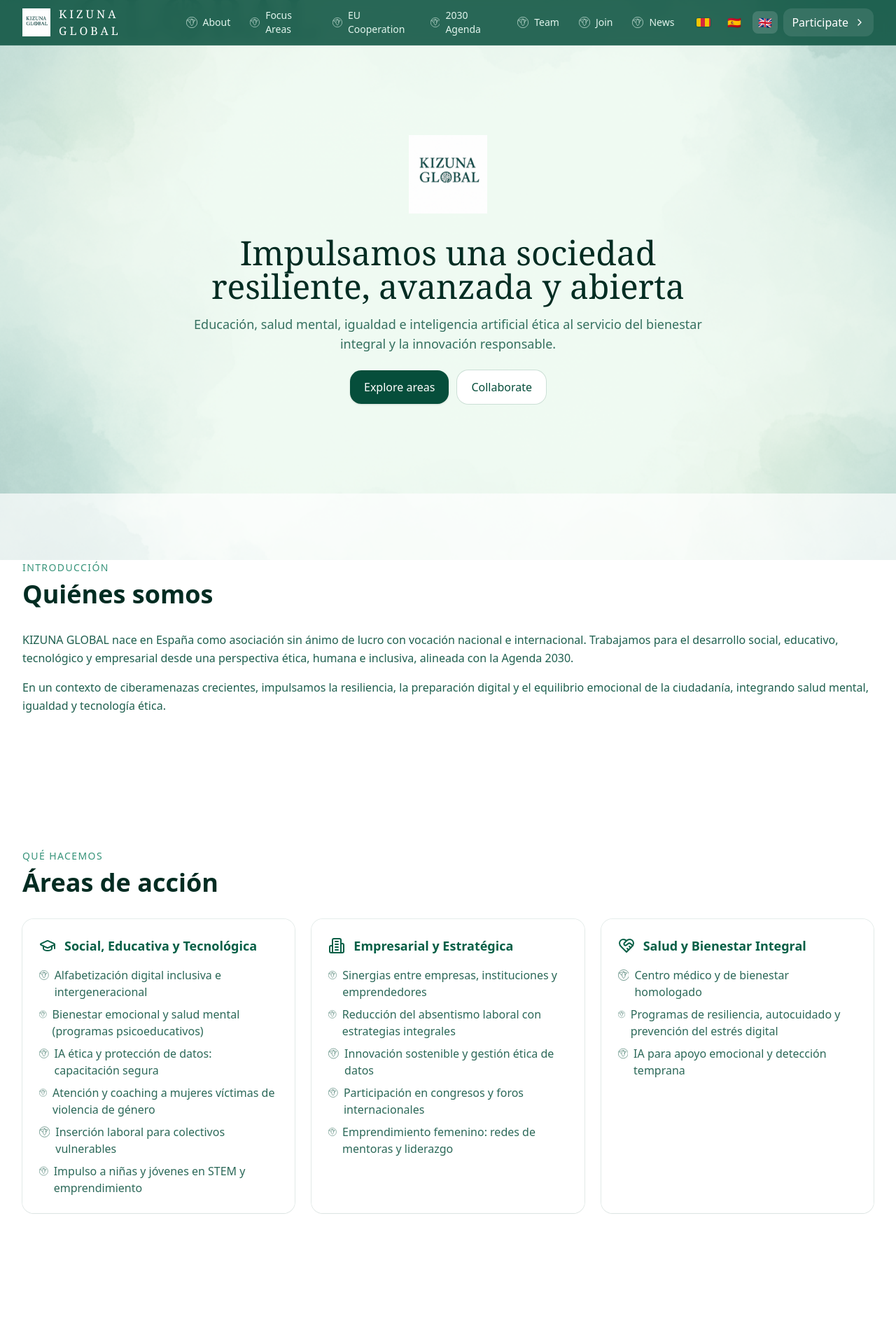
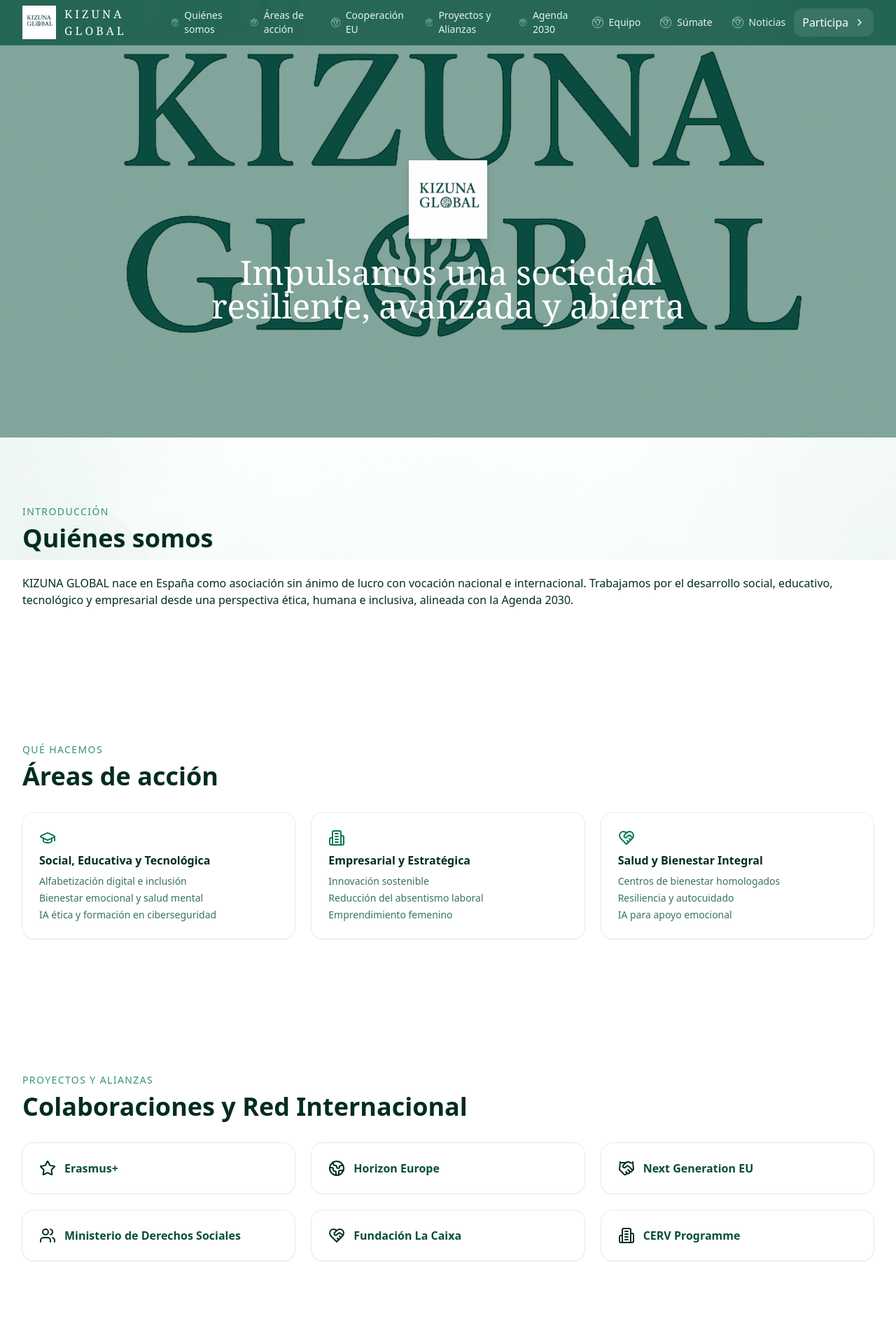
Before and after one commit to francasino/kizuna-site, a React (Vite) app: page / in a window 1280 px wide. Shown: the top 1920 px of the page at 70% size. Built offline with nearby package versions, Linux system fonts and the light colour scheme.

Commit message:
Update App.jsx

```diff
--- a/src/App.jsx
+++ b/src/App.jsx
@@ -2,23 +2,21 @@
 import { motion } from "framer-motion";
 import {
   ChevronRight,
+  GraduationCap,
   HeartHandshake,
-  ShieldCheck,
-  GraduationCap,
-  BrainCircuit,
   Building2,
   Users,
+  Globe2,
   Handshake,
-  Globe2,
   Star,
   Newspaper,
   PiggyBank,
 } from "lucide-react";
 
 import logo from "./assets/kizuna-logo.png";
-import bg from "./assets/bg.png"; // ✅ background image imported
+import bg from "./assets/bg.png"; // background & carousel placeholder
 
-// ───────── Small reusable components ─────────
+// Small reusable pieces
 const LogoMark = ({ className = "w-8 h-8" }) => (
   <svg viewBox="0 0 100 100" className={className} aria-hidden>
     <circle cx="50" cy="50" r="48" fill="none" stroke="currentColor" strokeWidth="4" />
@@ -52,47 +50,28 @@
   </section>
 );
 
-const Pill = ({ children }) => (
-  <span className="inline-flex items-center gap-1 rounded-full border border-emerald-700/20 bg-white/90 px-3 py-1 text-sm text-emerald-900 shadow-sm">
-    <LogoMark className="w-4 h-4" /> {children}
-  </span>
-);
-
 const NavLink = ({ href, children }) => (
-  <a
-    href={href}
-    className="inline-flex items-center gap-2 px-3 py-2 rounded-xl text-emerald-50/95 hover:text-white hover:bg-emerald-900/20 transition-colors"
-  >
+  <a href={href} className="inline-flex items-center gap-2 px-3 py-2 rounded-xl text-emerald-50/95 hover:text-white hover:bg-emerald-900/20 transition-colors">
     <LogoMark className="w-4 h-4" />
     <span className="text-sm font-medium">{children}</span>
   </a>
 );
 
-const CatalanFlag = () => (
-  <span
-    aria-label="Catalan"
-    title="Català"
-    className="inline-block w-5 h-3 rounded-sm shadow ring-1 ring-black/10"
-    style={{
-      background: "repeating-linear-gradient(to right, #f6c400 0 6px, #d7263d 6px 12px)",
-    }}
-  />
-);
+// Main app
+export default function App() {
+  const [index, setIndex] = useState(0);
+  const images = [bg, logo]; // carousel placeholders
 
-// ───────── Main component ─────────
-export default function App() {
-  const [lang, setLang] = useState("es");
+  // auto-loop carousel
   useEffect(() => {
-    const n = (navigator.language || "es").slice(0, 2);
-    if (n === "en") setLang("en");
-    else if (n === "ca") setLang("ca");
-    else setLang("es");
-  }, []);
+    const interval = setInterval(() => {
+      setIndex((i) => (i + 1) % images.length);
+    }, 3500);
+    return () => clearInterval(interval);
+  }, [images.length]);
 
-  const t = useMemo(
-    () =>
-      ({
-        es: {
+  // Language stub (you can expand later)
+  const t = {
     about: "Quiénes somos",
     areas: "Áreas de acción",
     eu: "Cooperación EU",
@@ -100,94 +79,22 @@
     team: "Equipo",
     join: "Súmate",
     news: "Noticias",
+    partners: "Proyectos y Alianzas",
     participate: "Participa",
     explore: "Explorar áreas",
     collaborate: "Colabora",
     send: "Enviar",
-        },
-        ca: {
-          about: "Qui som",
-          areas: "Àrees d'acció",
-          eu: "Cooperació UE",
-          ods: "Agenda 2030",
-          team: "Equip",
-          join: "Uneix-t'hi",
-          news: "Notícies",
-          participate: "Participa",
-          explore: "Explora àrees",
-          collaborate: "Col·labora",
-          send: "Envia",
-        },
-        en: {
-          about: "About",
-          areas: "Focus Areas",
-          eu: "EU Cooperation",
-          ods: "2030 Agenda",
-          team: "Team",
-          join: "Join",
-          news: "News",
-          participate: "Participate",
-          explore: "Explore areas",
-          collaborate: "Collaborate",
-          send: "Send",
-        },
-      })[lang],
-    [lang]
-  );
+  };
 
   const menu = [
     { href: "#about", label: t.about },
     { href: "#areas", label: t.areas },
     { href: "#eu", label: t.eu },
+    { href: "#partners", label: t.partners },
     { href: "#ods", label: t.ods },
     { href: "#team", label: t.team },
     { href: "#join", label: t.join },
     { href: "#news", label: t.news },
-  ];
-
-  const areas = [
-    {
-      icon: <GraduationCap className="w-6 h-6" />,
-      title: "Social, Educativa y Tecnológica",
-      points: [
-        "Alfabetización digital inclusiva e intergeneracional",
-        "Bienestar emocional y salud mental (programas psicoeducativos)",
-        "IA ética y protección de datos: capacitación segura",
-        "Atención y coaching a mujeres víctimas de violencia de género",
-        "Inserción laboral para colectivos vulnerables",
-        "Impulso a niñas y jóvenes en STEM y emprendimiento",
-      ],
-    },
-    {
-      icon: <Building2 className="w-6 h-6" />,
-      title: "Empresarial y Estratégica",
-      points: [
-        "Sinergias entre empresas, instituciones y emprendedores",
-        "Reducción del absentismo laboral con estrategias integrales",
-        "Innovación sostenible y gestión ética de datos",
-        "Participación en congresos y foros internacionales",
-        "Emprendimiento femenino: redes de mentoras y liderazgo",
-      ],
-    },
-    {
-      icon: <HeartHandshake className="w-6 h-6" />,
-      title: "Salud y Bienestar Integral",
-      points: [
-        "Centro médico y de bienestar homologado",
-        "Programas de resiliencia, autocuidado y prevención del estrés digital",
-        "IA para apoyo emocional y detección temprana",
-      ],
-    },
-  ];
-
-  const ods = [
-    { n: 3, t: "Salud y bienestar" },
-    { n: 4, t: "Educación de calidad" },
-    { n: 5, t: "Igualdad de género" },
-    { n: 8, t: "Trabajo decente y crecimiento" },
-    { n: 9, t: "Innovación e infraestructura" },
-    { n: 10, t: "Reducción de desigualdades" },
-    { n: 17, t: "Alianzas para los objetivos" },
   ];
 
   const team = [
@@ -196,28 +103,21 @@
     { role: "Tesorero", name: "David Domènech Vallvé" },
   ];
 
-  // ───────── JSX ─────────
   return (
-    <div className="min-h-screen relative text-emerald-950">
-      {/* ✅ Fixed background visible under everything */}
+    <div className="relative min-h-screen text-emerald-950">
+      {/* Background */}
       <div className="fixed inset-0 -z-10">
-        <div
-          className="absolute inset-0 bg-cover bg-center"
-          style={{ backgroundImage: `url(${bg})` }}
-        />
-        <div className="absolute inset-0 bg-emerald-50/70" />
+        <div className="absolute inset-0 bg-cover bg-center" style={{ backgroundImage: `url(${bg})` }} />
+        <div className="absolute inset-0 bg-emerald-50/80" />
       </div>
 
       {/* Navbar */}
       <header className="sticky top-0 z-50 backdrop-blur bg-emerald-900/85 border-b border-white/10">
         <nav className="mx-auto max-w-7xl px-4 sm:px-6 lg:px-8 flex items-center justify-between h-16">
           <a href="#home" className="flex items-center gap-3 text-white">
-            <img src={logo} alt="Kizuna Global" className="h-10 w-auto" /> {/* larger logo */}
-            <span className="font-serif tracking-[0.25em] hidden sm:block">
-              KIZUNA GLOBAL
-            </span>
+            <img src={logo} alt="Kizuna Global" className="h-10 sm:h-12 w-auto" />
+            <span className="font-serif tracking-[0.25em] hidden sm:block">KIZUNA GLOBAL</span>
           </a>
-
           <div className="hidden md:flex items-center gap-1">
             {menu.map((m) => (
               <NavLink key={m.href} href={m.href}>
@@ -225,132 +125,104 @@
               </NavLink>
             ))}
           </div>
-
-          <div className="flex items-center gap-2 ml-3">
-            <button
-              aria-label="Català"
-              onClick={() => setLang("ca")}
-              className={`rounded-lg px-2 py-1 text-white/90 hover:bg-white/10 ${
-                lang === "ca" ? "bg-white/15" : ""
-              }`}
-            >
-              <CatalanFlag />
-            </button>
-            <button
-              aria-label="Español"
-              onClick={() => setLang("es")}
-              className={`rounded-lg px-2 py-1 hover:bg-white/10 ${
-                lang === "es" ? "bg-white/15" : ""
-              }`}
-            >
-              🇪🇸
-            </button>
-            <button
-              aria-label="English"
-              onClick={() => setLang("en")}
-              className={`rounded-lg px-2 py-1 hover:bg-white/10 ${
-                lang === "en" ? "bg-white/15" : ""
-              }`}
-            >
-              🇬🇧
-            </button>
-            <a
-              href="#join"
-              className="inline-flex items-center gap-2 rounded-xl bg-white/10 px-3 py-2 text-white hover:bg-white/20 transition"
-            >
+          <a href="#join" className="inline-flex items-center gap-2 rounded-xl bg-white/10 px-3 py-2 text-white hover:bg-white/20 transition">
             {t.participate} <ChevronRight className="w-4 h-4" />
           </a>
-          </div>
         </nav>
       </header>
 
-      {/* Hero */}
-      <section id="home" className="py-24 sm:py-32 text-center">
-        <motion.div
-          initial={{ opacity: 0, y: 18 }}
-          animate={{ opacity: 1, y: 0 }}
-          transition={{ duration: 0.7 }}
-          className="mx-auto max-w-3xl px-4"
-        >
-          <img src={logo} alt="Kizuna Global Logo" className="mx-auto h-28 w-auto mb-8" />
-          <h1 className="font-serif text-4xl sm:text-5xl text-emerald-950 leading-tight">
+      {/* Hero Carousel */}
+      <section id="home" className="relative overflow-hidden h-[70vh] flex items-center justify-center text-center">
+        {images.map((img, i) => (
+          <motion.img
+            key={i}
+            src={img}
+            alt="carousel"
+            className="absolute inset-0 w-full h-full object-cover"
+            initial={{ opacity: 0 }}
+            animate={{ opacity: i === index ? 1 : 0 }}
+            transition={{ duration: 1 }}
+          />
+        ))}
+        <div className="absolute inset-0 bg-emerald-900/50" />
+        <div className="relative z-10 text-white px-4">
+          <img src={logo} alt="Kizuna Global" className="mx-auto h-28 w-auto mb-6 drop-shadow-lg" />
+          <h1 className="font-serif text-4xl sm:text-5xl max-w-3xl mx-auto leading-tight">
             Impulsamos una sociedad resiliente, avanzada y abierta
           </h1>
-          <p className="mt-4 text-lg text-emerald-900/80">
-            Educación, salud mental, igualdad e inteligencia artificial ética al servicio del bienestar integral y la innovación responsable.
-          </p>
-          <div className="mt-6 flex justify-center flex-wrap gap-3">
-            <a
-              href="#areas"
-              className="rounded-2xl bg-emerald-900 text-white px-5 py-3 shadow hover:shadow-md transition"
-            >
-              {t.explore}
-            </a>
-            <a
-              href="#join"
-              className="rounded-2xl bg-white text-emerald-900 ring-1 ring-emerald-900/15 px-5 py-3 hover:bg-emerald-50 transition"
-            >
-              {t.collaborate}
-            </a>
         </div>
-        </motion.div>
       </section>
 
       {/* About */}
       <Section id="about" eyebrow="Introducción" title="Quiénes somos">
-        <p className="text-emerald-900/90 leading-relaxed">
-          KIZUNA GLOBAL nace en España como asociación sin ánimo de lucro con vocación nacional e internacional. Trabajamos para el desarrollo social, educativo, tecnológico y empresarial desde una perspectiva ética, humana e inclusiva, alineada con la Agenda 2030.
-        </p>
-        <p className="mt-4 text-emerald-900/90 leading-relaxed">
-          En un contexto de ciberamenazas crecientes, impulsamos la resiliencia, la preparación digital y el equilibrio emocional de la ciudadanía, integrando salud mental, igualdad y tecnología ética.
+        <p>
+          KIZUNA GLOBAL nace en España como asociación sin ánimo de lucro con vocación nacional e internacional. Trabajamos por el desarrollo social, educativo, tecnológico y empresarial desde una perspectiva ética, humana e inclusiva, alineada con la Agenda 2030.
         </p>
       </Section>
 
       {/* Areas */}
       <Section id="areas" eyebrow="Qué hacemos" title="Áreas de acción">
         <div className="grid md:grid-cols-2 lg:grid-cols-3 gap-6">
-          {areas.map((a, i) => (
-            <motion.div
-              key={i}
-              initial={{ opacity: 0, y: 12 }}
-              whileInView={{ opacity: 1, y: 0 }}
-              viewport={{ once: true }}
-              transition={{ delay: i * 0.05 }}
-              className="rounded-2xl bg-white/95 p-6 ring-1 ring-emerald-900/10 shadow-sm hover:shadow-md transition"
-            >
-              <div className="flex items-center gap-3 text-emerald-800">
-                {a.icon}
-                <h3 className="font-semibold text-lg">{a.title}</h3>
+          <div className="rounded-2xl bg-white/95 p-6 ring-1 ring-emerald-900/10 shadow-sm">
+            <GraduationCap className="w-6 h-6 text-emerald-700 mb-2" />
+            <h3 className="font-semibold mb-2">Social, Educativa y Tecnológica</h3>
+            <ul className="text-emerald-900/80 text-sm space-y-1">
+              <li>Alfabetización digital e inclusión</li>
+              <li>Bienestar emocional y salud mental</li>
+              <li>IA ética y formación en ciberseguridad</li>
+            </ul>
           </div>
-              <ul className="mt-4 space-y-2 text-emerald-900/85">
-                {a.points.map((b, j) => (
-                  <li key={j} className="flex items-start gap-2">
-                    <LogoMark className="w-4 h-4 mt-1" /> <span>{b}</span>
-                  </li>
-                ))}
+          <div className="rounded-2xl bg-white/95 p-6 ring-1 ring-emerald-900/10 shadow-sm">
+            <Building2 className="w-6 h-6 text-emerald-700 mb-2" />
+            <h3 className="font-semibold mb-2">Empresarial y Estratégica</h3>
+            <ul className="text-emerald-900/80 text-sm space-y-1">
+              <li>Innovación sostenible</li>
+              <li>Reducción del absentismo laboral</li>
+              <li>Emprendimiento femenino</li>
             </ul>
-            </motion.div>
+          </div>
+          <div className="rounded-2xl bg-white/95 p-6 ring-1 ring-emerald-900/10 shadow-sm">
+            <HeartHandshake className="w-6 h-6 text-emerald-700 mb-2" />
+            <h3 className="font-semibold mb-2">Salud y Bienestar Integral</h3>
+            <ul className="text-emerald-900/80 text-sm space-y-1">
+              <li>Centros de bienestar homologados</li>
+              <li>Resiliencia y autocuidado</li>
+              <li>IA para apoyo emocional</li>
+            </ul>
+          </div>
+        </div>
+      </Section>
+
+      {/* Partners & Projects */}
+      <Section id="partners" eyebrow="Proyectos y Alianzas" title="Colaboraciones y Red Internacional">
+        <div className="grid sm:grid-cols-2 lg:grid-cols-3 gap-6">
+          {[
+            { name: "Erasmus+", icon: <Star className="w-6 h-6" /> },
+            { name: "Horizon Europe", icon: <Globe2 className="w-6 h-6" /> },
+            { name: "Next Generation EU", icon: <Handshake className="w-6 h-6" /> },
+            { name: "Ministerio de Derechos Sociales", icon: <Users className="w-6 h-6" /> },
+            { name: "Fundación La Caixa", icon: <HeartHandshake className="w-6 h-6" /> },
+            { name: "CERV Programme", icon: <Building2 className="w-6 h-6" /> },
+          ].map((p, i) => (
+            <div key={i} className="rounded-2xl bg-white/95 p-6 ring-1 ring-emerald-900/10 shadow-sm flex items-center gap-3">
+              {p.icon}
+              <div className="font-semibold text-emerald-900">{p.name}</div>
+            </div>
           ))}
         </div>
       </Section>
 
-      {/* ODS */}
-      <Section id="ods" eyebrow="Agenda 2030" title="Objetivos de Desarrollo Sostenible">
-        <div className="grid sm:grid-cols-2 lg:grid-cols-4 gap-4">
-          {ods.map((o) => (
-            <motion.div
-              key={o.n}
-              initial={{ opacity: 0, y: 8 }}
-              whileInView={{ opacity: 1, y: 0 }}
-              viewport={{ once: true }}
-              className="rounded-2xl bg-white/95 p-5 ring-1 ring-emerald-900/10 shadow-sm"
-            >
-              <div className="text-5xl font-black text-emerald-900/90">{o.n}</div>
-              <div className="mt-2 flex items-center gap-2 text-emerald-900/85">
-                <LogoMark className="w-5 h-5" /> {o.t}
-              </div>
-            </motion.div>
-          ))}
+      {/* Social Media */}
+      <Section id="news" eyebrow="Actualidad" title="Síguenos en redes">
+        <div className="flex flex-wrap gap-3">
+          <a href="#" className="inline-flex items-center gap-2 rounded-xl bg-white px-4 py-3 ring-1 ring-emerald-900/15 hover:bg-emerald-50 transition">
+            <img src="https://cdn.jsdelivr.net/gh/simple-icons/simple-icons/icons/linkedin.svg" alt="LinkedIn" className="w-5 h-5" />
+            LinkedIn
+          </a>
+          <a href="#" className="inline-flex items-center gap-2 rounded-xl bg-white px-4 py-3 ring-1 ring-emerald-900/15 hover:bg-emerald-50 transition">
+            <img src="https://cdn.jsdelivr.net/gh/simple-icons/simple-icons/icons/instagram.svg" alt="Instagram" className="w-5 h-5" />
+            Instagram
+          </a>
         </div>
       </Section>
 
@@ -358,13 +230,7 @@
       <Section id="team" eyebrow="Gobernanza" title="Junta Directiva">
         <div className="grid sm:grid-cols-2 lg:grid-cols-3 gap-6">
           {team.map((m, i) => (
-            <motion.div
-              key={i}
-              initial={{ opacity: 0, y: 10 }}
-              whileInView={{ opacity: 1, y: 0 }}
-              viewport={{ once: true }}
-              className="rounded-2xl bg-white/95 p-6 ring-1 ring-emerald-900/10 shadow-sm"
-            >
+            <div key={i} className="rounded-2xl bg-white/95 p-6 ring-1 ring-emerald-900/10 shadow-sm">
               <div className="flex items-center gap-3">
                 <Users className="w-6 h-6 text-emerald-700" />
                 <div>
@@ -372,12 +238,12 @@
                   <div className="text-emerald-900/70">{m.role}</div>
                 </div>
               </div>
-            </motion.div>
+            </div>
           ))}
         </div>
       </Section>
 
-      {/* Donations */}
+      {/* Donate + Footer */}
       <Section id="donate" eyebrow="Apoya nuestra misión" title="Donaciones">
         <div className="rounded-2xl bg-gradient-to-br from-white to-emerald-50 p-6 ring-1 ring-emerald-900/10 shadow-sm">
           <div className="flex items-center gap-3 text-emerald-800">
@@ -393,32 +259,13 @@
         </div>
       </Section>
 
-      {/* Contact / Join */}
-      <Section id="join" eyebrow="Participa" title="Súmate">
-        <form
-          onSubmit={(e) => e.preventDefault()}
-          className="rounded-2xl bg-gradient-to-br from-white to-emerald-50 p-6 ring-1 ring-emerald-900/10 shadow-sm max-w-xl mx-auto"
-        >
-          <h3 className="font-semibold mb-3">Contáctanos</h3>
-          <input className="rounded-xl border border-emerald-900/20 bg-white px-4 py-3 w-full mb-3 outline-none focus:ring-2 focus:ring-emerald-500" placeholder="Nombre" />
-          <input className="rounded-xl border border-emerald-900/20 bg-white px-4 py-3 w-full mb-3 outline-none focus:ring-2 focus:ring-emerald-500" placeholder="Email" type="email" />
-          <textarea className="rounded-xl border border-emerald-900/20 bg-white px-4 py-3 w-full mb-3 h-28 outline-none focus:ring-2 focus:ring-emerald-500" placeholder="Mensaje" />
-          <button className="mt-2 inline-flex items-center gap-2 rounded-2xl bg-emerald-900 px-5 py-3 text-white hover:shadow-md transition">
-            {t.send} <ChevronRight className="w-4 h-4" />
-          </button>
-        </form>
-      </Section>
-
-      {/* Footer */}
       <footer className="mt-10 border-t border-emerald-900/10 bg-white/70">
         <div className="mx-auto max-w-7xl px-4 sm:px-6 lg:px-8 py-10 flex flex-col md:flex-row items-center justify-between gap-4">
           <div className="flex items-center gap-3 text-emerald-900">
             <img src={logo} alt="Kizuna" className="h-10 w-auto" />
             <span className="font-serif tracking-[0.2em]">KIZUNA GLOBAL</span>
           </div>
-          <div className="text-sm text-emerald-900/70">
-            © {new Date().getFullYear()} Kizuna Global — Asociación sin ánimo de lucro.
-          </div>
+          <div className="text-sm text-emerald-900/70">© {new Date().getFullYear()} Kizuna Global — Asociación sin ánimo de lucro.</div>
         </div>
       </footer>
 
```
Lines whose indentation alone changed are shown as unchanged.
